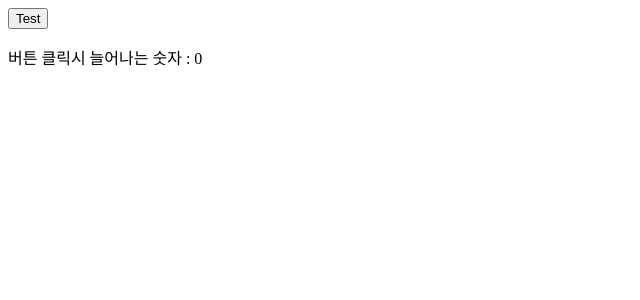
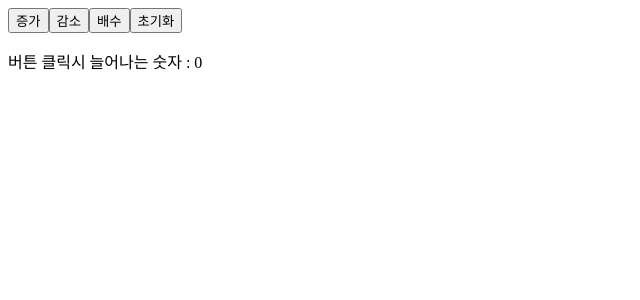
Before and after one commit to kimyj0916/mechu_real_web, a Vue app in the folder mRealProject/frontend/: page /test in a window 1280 px wide. Shown: the top 300 px of the page, without its empty margins (0-640 px from the left). Built offline with nearby package versions, Linux system fonts and the light colour scheme.

Commit message:
템플릿 연산 test

```diff
--- a/mRealProject/frontend/src/components/Test.vue
+++ b/mRealProject/frontend/src/components/Test.vue
@@ -8,6 +8,15 @@ export default {
 	methods: {
 		incrementCounter() {
 			this.counter += 1;
+		},
+		decrementCounter() {
+			this.counter -= 1;
+		},
+		multiplyCounter() {
+			this.counter *= this.counter;
+		},
+		init() {
+			this.counter = 0;
 		}
 	}
 };
@@ -15,11 +24,13 @@ export default {
 
 <template>
 	<div id="app">
-    <button v-on:click="incrementCounter">Test</button>
-    <p>버튼 클릭시 늘어나는 숫자 : {{ counter }}</p>
+		<button v-on:click="incrementCounter">증가</button>
+		<button v-on:click="decrementCounter">감소</button>
+		<button v-on:click="multiplyCounter">배수</button>
+		<button v-on:click="init">초기화</button>
+		<p>버튼 클릭시 늘어나는 숫자 : {{ counter == Infinity ? '값이 너무 큼' : counter }}</p>
 	</div>
 </template>
 
 
-<style scoped>
-</style>
+<style scoped></style>
```
Lines whose indentation alone changed are shown as unchanged.
